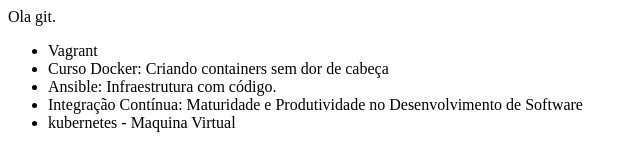
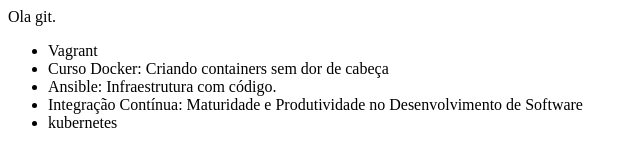
Before and after one commit to helbercl/estudo-alura-git, a plain HTML site: page index.html in a window 1280 px wide. Shown: the whole page, without its empty margins (0-640 px from the left). Drawn offline with Linux system fonts and the light colour scheme.

Commit message:
Revert "Modificando codigo"
This reverts commit 9ee0e6a4ed8c92c35b4b30136add6befb8976af6.

```diff
--- a/index.html
+++ b/index.html
@@ -10,7 +10,7 @@
 		   <li>Curso Docker: Criando containers sem dor de cabeça</li>
 		   <li>Ansible: Infraestrutura com código.</li>
 		   <li>Integração Contínua: Maturidade e Produtividade no Desenvolvimento de Software</li>
-   		   <li>kubernetes - Maquina Virtual</li>
+   		   <li>kubernetes</li>
 
 		</ul>
 	</body>
```
